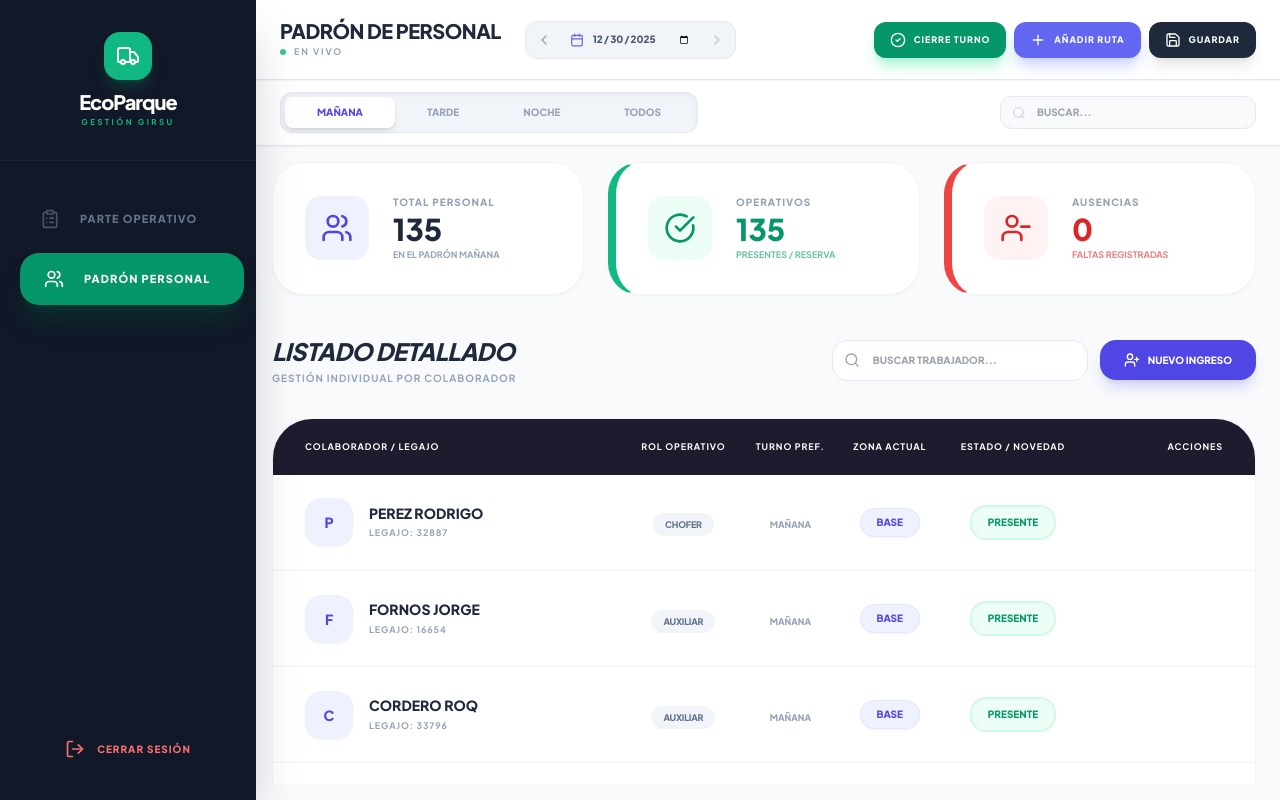
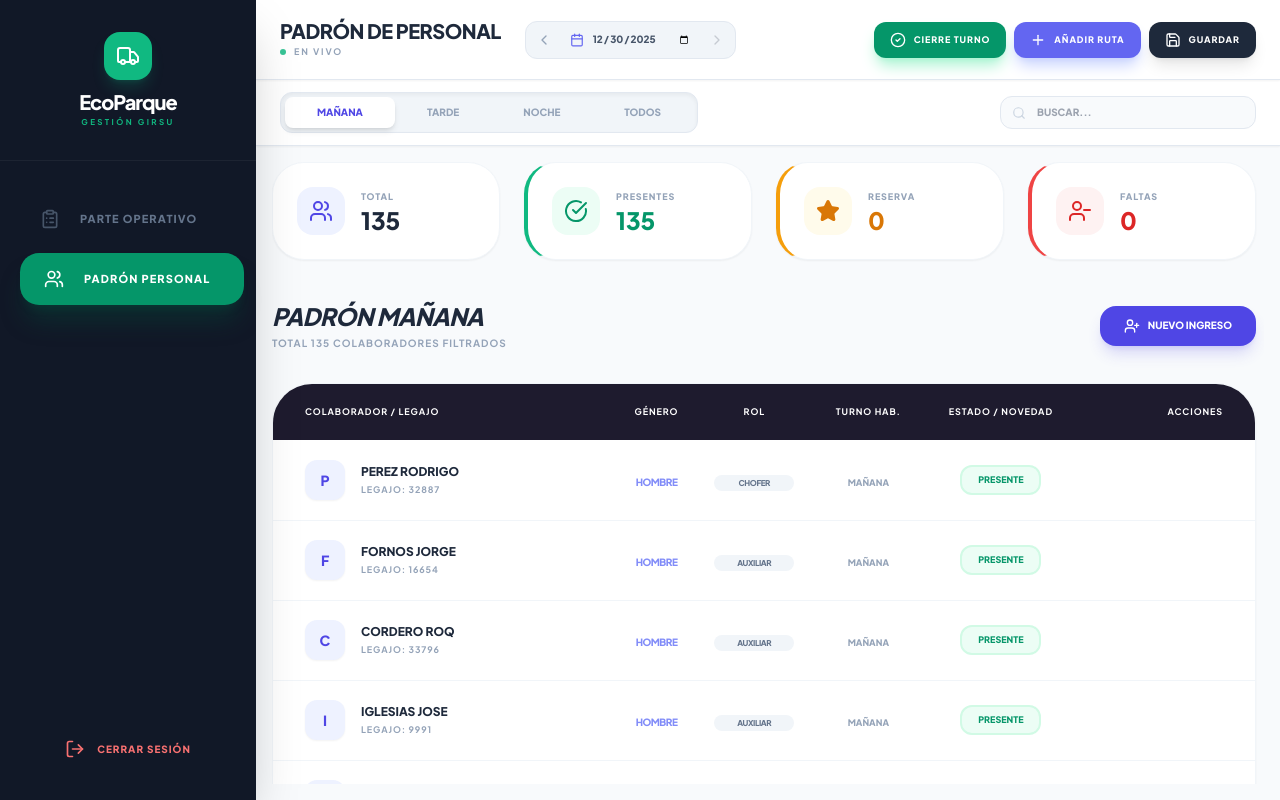
Before and after one commit to Lautzura/G.I.R.S.U.-Quilmes, a React (Vite) app: page / in a window 1280 px wide. Both pictures are taken after a click on the button "PADRÓN PERSONAL". Built offline with nearby package versions, Linux system fonts and the light colour scheme.

Commit message:
Update StaffManagement.tsx

```diff
--- a/components/StaffManagement.tsx
+++ b/components/StaffManagement.tsx
@@ -1,7 +1,8 @@
 
 import React, { useState, useMemo } from 'react';
 import { StaffMember, StaffStatus, RouteRecord, AbsenceReason } from '../types';
-import { Search, UserPlus, Trash2, Edit3, AlertCircle, Users, CheckCircle, UserMinus, Info, Calendar, Infinity } from 'lucide-react';
+// Add Star to the lucide-react import to resolve "Cannot find name 'Star'" error
+import { Search, UserPlus, Trash2, Edit3, AlertCircle, Users, CheckCircle, UserMinus, Info, Calendar, Infinity, Star } from 'lucide-react';
 import { AddStaffModal } from './AddStaffModal';
 import { EditStaffModal } from './EditStaffModal';
 
@@ -39,7 +40,8 @@ export const StaffManagement: React.FC<StaffManagementProps> = ({ staffList, onR
 
     return {
       total: shiftStaff.length,
-      operativos: shiftStaff.filter(s => s.status === StaffStatus.PRESENT || s.status === StaffStatus.RESERVA).length,
+      operativos: shiftStaff.filter(s => s.status === StaffStatus.PRESENT).length,
+      reserva: shiftStaff.filter(s => s.status === StaffStatus.RESERVA).length,
       faltas: shiftStaff.filter(s => s.status === StaffStatus.ABSENT).length,
       breakdown
     };
@@ -47,20 +49,22 @@ export const StaffManagement: React.FC<StaffManagementProps> = ({ staffList, onR
 
   const getAbsenceBadgeColor = (reason: string) => {
     switch (reason) {
-      case AbsenceReason.FALTA_SIN_AVISO:
       case AbsenceReason.SUSPENSION:
         return 'bg-red-50 text-red-700 border-red-200';
       case AbsenceReason.ART:
-      case AbsenceReason.FALTA_CON_AVISO:
         return 'bg-orange-50 text-orange-700 border-orange-200';
       case AbsenceReason.VACACIONES:
-      case AbsenceReason.DIA_ESTUDIANTIL:
-      case AbsenceReason.DIA_ANT_ESTUDIANTIL:
+      case AbsenceReason.DIA_EXAMEN:
+      case AbsenceReason.DIA_PREEXAMEN:
+      case AbsenceReason.CASAMIENTO:
+      case AbsenceReason.NACIMIENTO:
+      case AbsenceReason.DUELO:
         return 'bg-blue-50 text-blue-700 border-blue-200';
       case AbsenceReason.LICENCIA_MEDICA:
-      case AbsenceReason.ARTICULO_93:
+      case AbsenceReason.ARTICULO_95:
         return 'bg-teal-50 text-teal-700 border-teal-200';
       case AbsenceReason.DIA_FEMENINO:
+      case AbsenceReason.MATERNIDAD:
         return 'bg-pink-50 text-pink-700 border-pink-200';
       default:
         return 'bg-slate-50 text-slate-700 border-slate-200';
@@ -71,37 +75,44 @@ export const StaffManagement: React.FC<StaffManagementProps> = ({ staffList, onR
     <div className="space-y-8 animate-in fade-in slide-in-from-bottom-4 duration-500">
 
       {/* PANEL DE ESTADÍSTICAS SUPERIOR */}
-      <div className="grid grid-cols-1 md:grid-cols-3 gap-6">
-        <div className="bg-white rounded-[2rem] p-8 border border-slate-100 shadow-sm flex items-center gap-6 group hover:shadow-md transition-all">
-          <div className="bg-indigo-50 p-4 rounded-2xl text-indigo-600 transition-transform group-hover:scale-110">
-            <Users size={32} />
+      <div className="grid grid-cols-1 md:grid-cols-4 gap-6">
+        <div className="bg-white rounded-[2rem] p-6 border border-slate-100 shadow-sm flex items-center gap-4 group hover:shadow-md transition-all">
+          <div className="bg-indigo-50 p-3 rounded-2xl text-indigo-600">
+            <Users size={24} />
           </div>
           <div>
-            <p className="text-[10px] font-black text-slate-400 uppercase tracking-widest">Total Personal</p>
-            <h3 className="text-3xl font-black text-slate-800 leading-none mt-1">{stats.total}</h3>
-            <p className="text-[9px] text-slate-400 font-bold uppercase mt-1">En el padrón {selectedShift}</p>
+            <p className="text-[9px] font-black text-slate-400 uppercase tracking-widest">Total</p>
+            <h3 className="text-2xl font-black text-slate-800 leading-none mt-1">{stats.total}</h3>
           </div>
         </div>
 
-        <div className="bg-white rounded-[2rem] p-8 border border-slate-100 shadow-sm flex items-center gap-6 group hover:shadow-md transition-all border-l-8 border-l-emerald-500">
-          <div className="bg-emerald-50 p-4 rounded-2xl text-emerald-600 transition-transform group-hover:scale-110">
-            <CheckCircle size={32} />
+        <div className="bg-white rounded-[2rem] p-6 border border-slate-100 shadow-sm flex items-center gap-4 group hover:shadow-md transition-all border-l-4 border-l-emerald-500">
+          <div className="bg-emerald-50 p-3 rounded-2xl text-emerald-600">
+            <CheckCircle size={24} />
           </div>
           <div>
-            <p className="text-[10px] font-black text-slate-400 uppercase tracking-widest">Operativos</p>
-            <h3 className="text-3xl font-black text-emerald-600 leading-none mt-1">{stats.operativos}</h3>
-            <p className="text-[9px] text-emerald-600/60 font-bold uppercase mt-1">Presentes / Reserva</p>
+            <p className="text-[9px] font-black text-slate-400 uppercase tracking-widest">Presentes</p>
+            <h3 className="text-2xl font-black text-emerald-600 leading-none mt-1">{stats.operativos}</h3>
           </div>
         </div>
 
-        <div className="bg-white rounded-[2rem] p-8 border border-slate-100 shadow-sm flex items-center gap-6 group hover:shadow-md transition-all border-l-8 border-l-red-500">
-          <div className="bg-red-50 p-4 rounded-2xl text-red-600 transition-transform group-hover:scale-110">
-            <UserMinus size={32} />
+        <div className="bg-white rounded-[2rem] p-6 border border-slate-100 shadow-sm flex items-center gap-4 group hover:shadow-md transition-all border-l-4 border-l-amber-500">
+          <div className="bg-amber-50 p-3 rounded-2xl text-amber-600">
+            <Star size={24} className="fill-amber-600" />
           </div>
           <div>
-            <p className="text-[10px] font-black text-slate-400 uppercase tracking-widest">Ausencias</p>
-            <h3 className="text-3xl font-black text-red-600 leading-none mt-1">{stats.faltas}</h3>
-            <p className="text-[9px] text-red-600/60 font-bold uppercase mt-1">Faltas registradas</p>
+            <p className="text-[9px] font-black text-slate-400 uppercase tracking-widest">Reserva</p>
+            <h3 className="text-2xl font-black text-amber-600 leading-none mt-1">{stats.reserva}</h3>
+          </div>
+        </div>
+
+        <div className="bg-white rounded-[2rem] p-6 border border-slate-100 shadow-sm flex items-center gap-4 group hover:shadow-md transition-all border-l-4 border-l-red-500">
+          <div className="bg-red-50 p-3 rounded-2xl text-red-600">
+            <UserMinus size={24} />
+          </div>
+          <div>
+            <p className="text-[9px] font-black text-slate-400 uppercase tracking-widest">Faltas</p>
+            <h3 className="text-2xl font-black text-red-600 leading-none mt-1">{stats.faltas}</h3>
           </div>
         </div>
       </div>
@@ -110,7 +121,7 @@ export const StaffManagement: React.FC<StaffManagementProps> = ({ staffList, onR
         <div className="bg-slate-50 rounded-3xl p-5 border border-slate-100 animate-in slide-in-from-top duration-300">
           <div className="flex items-center gap-3 mb-3 px-2">
             <Info size={14} className="text-slate-400" />
-            <h4 className="text-[10px] font-black text-slate-500 uppercase tracking-widest">Desglose de Novedades por Motivo</h4>
+            <h4 className="text-[10px] font-black text-slate-500 uppercase tracking-widest">Novedades Turno {selectedShift}</h4>
           </div>
           <div className="flex flex-wrap gap-2">
             {Object.entries(stats.breakdown).map(([reason, count]) => (
@@ -130,21 +141,11 @@ export const StaffManagement: React.FC<StaffManagementProps> = ({ staffList, onR
 
       <div className="flex flex-col md:flex-row items-center justify-between gap-4 pt-2">
         <div>
-          <h2 className="text-2xl font-black text-slate-800 uppercase tracking-tight italic">Listado Detallado</h2>
-          <p className="text-[10px] text-slate-400 font-bold uppercase tracking-widest mt-1">Gestión individual por colaborador</p>
+          <h2 className="text-2xl font-black text-slate-800 uppercase tracking-tight italic">Padrón {selectedShift}</h2>
+          <p className="text-[10px] text-slate-400 font-bold uppercase tracking-widest mt-1">Total {displayedStaff.length} colaboradores filtrados</p>
         </div>
 
         <div className="flex items-center gap-3">
-          <div className="relative">
-            <Search className="absolute left-3 top-1/2 -translate-y-1/2 text-slate-400" size={16} />
-            <input
-              type="text"
-              placeholder="BUSCAR TRABAJADOR..."
-              value={searchTerm}
-              onChange={e => setSearchTerm(e.target.value)}
-              className="pl-10 pr-4 py-3 bg-white border border-slate-200 rounded-2xl text-[10px] font-black outline-none focus:ring-4 focus:ring-indigo-500/10 w-64 uppercase transition-all"
-            />
-          </div>
           <button
             onClick={() => setIsAddModalOpen(true)}
             className="flex items-center gap-2 px-6 py-3 bg-indigo-600 text-white rounded-2xl text-[10px] font-black uppercase shadow-lg shadow-indigo-600/20 hover:bg-indigo-700 transition-all"
@@ -160,57 +161,49 @@ export const StaffManagement: React.FC<StaffManagementProps> = ({ staffList, onR
             <thead className="bg-[#1e1b2e] text-white h-14 text-[9px] uppercase font-black tracking-widest">
               <tr>
                 <th className="pl-8">Colaborador / Legajo</th>
-                <th className="text-center">Rol Operativo</th>
-                <th className="text-center">Turno Pref.</th>
-                <th className="text-center">Zona Actual</th>
+                <th className="text-center">Género</th>
+                <th className="text-center">Rol</th>
+                <th className="text-center">Turno Hab.</th>
                 <th className="text-center">Estado / Novedad</th>
                 <th className="pr-8 text-right">Acciones</th>
               </tr>
             </thead>
             <tbody className="divide-y divide-slate-100">
               {displayedStaff.map(s => (
-                <tr key={s.id} className="h-24 hover:bg-slate-50/80 transition-colors group">
+                <tr key={s.id} className="h-20 hover:bg-slate-50/80 transition-colors group">
                   <td className="pl-8">
                     <div className="flex items-center gap-4">
-                      <div className={`w-12 h-12 rounded-2xl flex items-center justify-center font-black text-sm shadow-sm transition-transform group-hover:scale-110 ${s.status === StaffStatus.ABSENT ? 'bg-red-50 text-red-600' : 'bg-indigo-50 text-indigo-600'}`}>
+                      <div className={`w-10 h-10 rounded-xl flex items-center justify-center font-black text-sm shadow-sm transition-transform group-hover:scale-110 ${s.status === StaffStatus.ABSENT ? 'bg-red-50 text-red-600' : s.status === StaffStatus.RESERVA ? 'bg-amber-50 text-amber-600' : 'bg-indigo-50 text-indigo-600'}`}>
                         {s.name.charAt(0)}
                       </div>
                       <div>
-                        <p className="font-black text-slate-800 text-sm uppercase leading-tight">{s.name}</p>
+                        <p className="font-black text-slate-800 text-xs uppercase leading-tight">{s.name}</p>
                         <p className="text-[9px] text-slate-400 font-bold uppercase tracking-widest mt-1">LEGAJO: {s.id}</p>
                       </div>
                     </div>
                   </td>
                   <td className="text-center">
-                    <span className="text-[9px] font-black px-3 py-1.5 bg-slate-100 rounded-xl text-slate-500 uppercase tracking-tight">{s.role || 'AUXILIAR'}</span>
+                    <span className={`text-[10px] font-black uppercase tracking-tighter ${s.gender === 'FEMENINO' ? 'text-pink-500' : 'text-indigo-400'}`}>
+                        {s.gender === 'FEMENINO' ? 'Mujer' : 'Hombre'}
+                    </span>
+                  </td>
+                  <td className="text-center">
+                    <span className="text-[8px] font-black px-2 py-1 bg-slate-100 rounded-lg text-slate-500 uppercase tracking-tighter inline-block min-w-[80px] leading-none">{s.role || 'SIN ROL'}</span>
                   </td>
                   <td className="text-center">
                     <span className="text-[9px] font-black text-slate-400 uppercase">{s.preferredShift || 'MAÑANA'}</span>
                   </td>
                   <td className="text-center">
-                    <p className="font-black text-indigo-600 text-[10px] uppercase bg-indigo-50 px-4 py-1.5 rounded-2xl inline-block border border-indigo-100 shadow-sm">{s.assignedZone || 'BASE'}</p>
-                  </td>
-                  <td className="text-center">
-                    <div className="flex flex-col items-center gap-1.5">
+                    <div className="flex flex-col items-center gap-1">
                       {s.status === StaffStatus.ABSENT ? (
-                        <div className={`flex flex-col p-2 rounded-2xl border-2 shadow-sm ${getAbsenceBadgeColor(s.address || '')}`}>
-                            <div className="flex items-center gap-2 text-[10px] font-black uppercase">
-                                <AlertCircle size={14} className="shrink-0" />
-                                <span>{s.status} - {s.address || 'F'}</span>
+                        <div className={`flex flex-col p-1.5 rounded-xl border-2 shadow-sm ${getAbsenceBadgeColor(s.address || '')}`}>
+                            <div className="flex items-center gap-1.5 text-[9px] font-black uppercase">
+                                <AlertCircle size={12} className="shrink-0" />
+                                <span>{s.address || 'FALTA'}</span>
                             </div>
-                            {/* MOSTRAR RETORNO SI EXISTE */}
-                            {s.isIndefiniteAbsence ? (
-                                <div className="mt-1 flex items-center gap-1 text-[8px] font-black opacity-60">
-                                    <Infinity size={10} /> INDEFINIDO
-                                </div>
-                            ) : s.absenceReturnDate ? (
-                                <div className="mt-1 flex items-center gap-1 text-[8px] font-black opacity-60">
-                                    <Calendar size={10} /> VUELVE: {new Date(s.absenceReturnDate).toLocaleDateString()}
-                                </div>
-                            ) : null}
                         </div>
                       ) : (
-                        <span className={`px-4 py-2 rounded-2xl text-[10px] font-black uppercase border-2 ${s.status === StaffStatus.RESERVA ? 'text-indigo-600 bg-indigo-50 border-indigo-100' : 'text-emerald-600 bg-emerald-50 border-emerald-100'}`}>
+                        <span className={`px-4 py-1.5 rounded-xl text-[9px] font-black uppercase border-2 ${s.status === StaffStatus.RESERVA ? 'text-amber-600 bg-amber-50 border-amber-100' : 'text-emerald-600 bg-emerald-50 border-emerald-100'}`}>
                           {s.status}
                         </span>
                       )}
@@ -220,30 +213,20 @@ export const StaffManagement: React.FC<StaffManagementProps> = ({ staffList, onR
                     <div className="flex justify-end gap-1 opacity-0 group-hover:opacity-100 transition-opacity">
                       <button
                         onClick={() => setEditingStaff(s)}
-                        className="p-3 text-slate-400 hover:text-indigo-600 hover:bg-indigo-50 rounded-2xl transition-all shadow-sm bg-white border border-slate-100"
+                        className="p-2.5 text-slate-400 hover:text-indigo-600 hover:bg-indigo-50 rounded-xl transition-all shadow-sm bg-white border border-slate-100"
                       >
-                        <Edit3 size={18} />
+                        <Edit3 size={16} />
                       </button>
                       <button
                         onClick={() => onRemoveStaff(s.id)}
-                        className="p-3 text-slate-400 hover:text-red-600 hover:bg-red-50 rounded-2xl transition-all shadow-sm bg-white border border-slate-100"
+                        className="p-2.5 text-slate-400 hover:text-red-600 hover:bg-red-50 rounded-xl transition-all shadow-sm bg-white border border-slate-100"
                       >
-                        <Trash2 size={18} />
+                        <Trash2 size={16} />
                       </button>
                     </div>
                   </td>
                 </tr>
               ))}
-              {displayedStaff.length === 0 && (
-                <tr>
-                  <td colSpan={6} className="py-24 text-center">
-                    <div className="flex flex-col items-center opacity-20">
-                        <Search size={48} className="text-slate-400 mb-4" />
-                        <p className="text-xs font-black text-slate-400 uppercase tracking-widest">No se encontraron colaboradores en este turno</p>
-                    </div>
-                  </td>
-                </tr>
-              )}
             </tbody>
           </table>
         </div>
```
